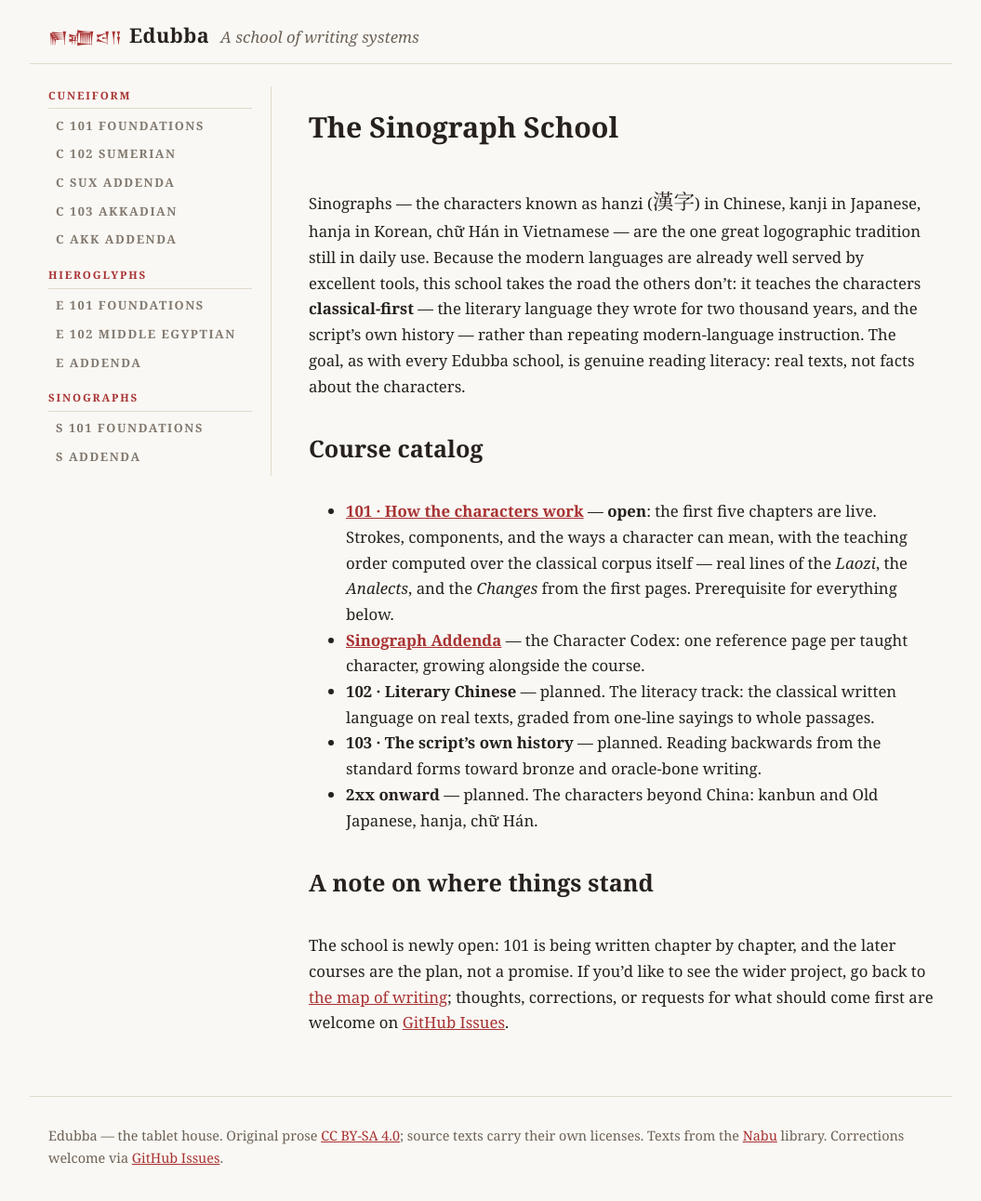
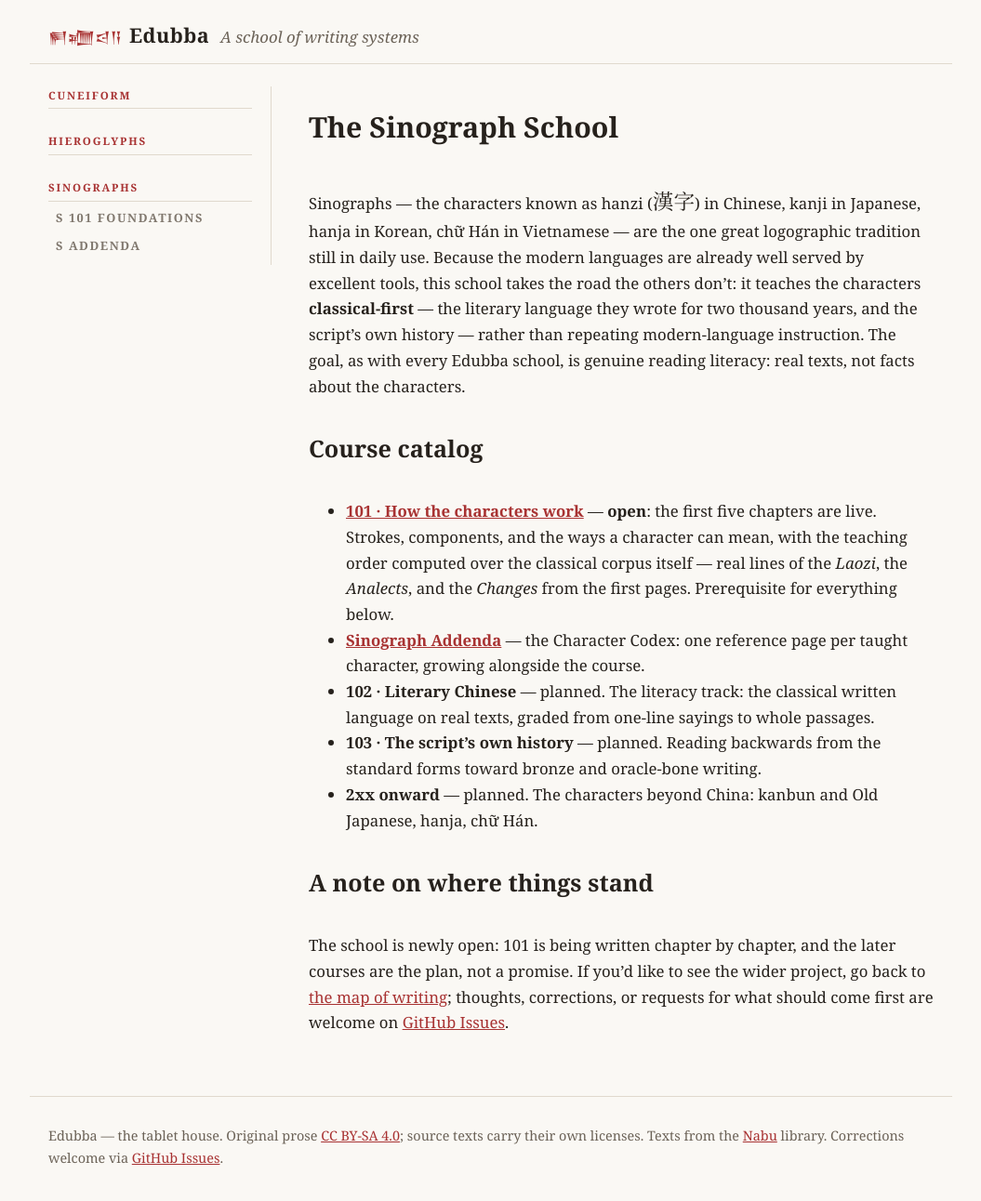
Before and after one commit to arvicco/nabu-edubba, a Jekyll site: the page built from site/sinographs/index.md, in a window 1280 px wide and 1304 px high. Shown: the top 1292 px of the window at 93% size, without its empty margins (112-1167 px from the left). Built offline with Jekyll 4.4.1, drawn with Linux system fonts in a browser that asks for light colours.

Commit message:
feat: sidebar folds non-active schools to their titles
Owner ruling: the list outgrew the viewport — non-active schools
now show as one clickable title (native details, no JS); the
active school opens its courses, the active course its chapters.

Co-Authored-By: Claude Fable 5 <noreply@anthropic.com>

```diff
--- a/site/_includes/course_sidebar.html
+++ b/site/_includes/course_sidebar.html
@@ -1,8 +1,10 @@
 {% comment %}
   Three-level sidebar: School -> Course -> Chapters (owner ruling
-  2026-07-30). Every school with at least one course appears; course
-  labels are the short form (C 101 Foundations, E 101 Foundations);
-  the current course expands to its chapter list. Parameters:
+  2026-07-30). Every school appears, but only as its TITLE unless it
+  is the active school (owner ruling 2026-08-11 — the list outgrew
+  the viewport): the active school opens to its course list, the
+  active course opens to its chapter list. Folding is native
+  <details>, no JS. Parameters:
     include.current — current course string ("cuneiform-102")
     include.here    — URL of the page being rendered (to highlight)
 {% endcomment %}
@@ -16,10 +18,12 @@
 <aside class="course-sidebar">
   {% for s in schools %}
   {% capture school_url %}/{{ s }}/{% endcapture %}
-  <p class="course-sidebar-school">
+  {% capture school_prefix %}{{ s }}-{% endcapture %}
+  <details class="course-sidebar-school-details"{% if include.current contains school_prefix or school_url == include.here %} open{% endif %}>
+  <summary class="course-sidebar-school">
     {% if school_url == include.here %}<span class="here">{{ s | capitalize }}</span>
     {% else %}<a href="{{ school_url | relative_url }}">{{ s | capitalize }}</a>{% endif %}
-  </p>
+  </summary>
   {% assign school_courses = all_courses | where: "school", s %}
   {% for c in school_courses %}
     {% assign c_course = s | append: "-" | append: c.course_no %}
@@ -49,5 +53,6 @@
   </p>
     {% endif %}
   {% endfor %}
+  </details>
   {% endfor %}
 </aside>
--- a/site/assets/style.css
+++ b/site/assets/style.css
@@ -300,7 +300,8 @@ img, svg { max-width: 100%; }
   border-bottom: 1px solid var(--rule);
   padding-bottom: 0.3rem;
 }
-.course-sidebar-school:first-child { margin-top: 0; }
+.course-sidebar-school-details:first-child .course-sidebar-school { margin-top: 0; }
+.course-sidebar-school { cursor: pointer; }
 .course-sidebar-school a { color: inherit; text-decoration: none; }
 .course-sidebar-school a:hover { text-decoration: underline; }
 
@@ -378,8 +379,10 @@ img, svg { max-width: 100%; }
     overflow-y: auto;
     scrollbar-width: thin;
   }
-  .course-sidebar-details summary { list-style: none; }
-  .course-sidebar-details summary::-webkit-details-marker { display: none; }
+  .course-sidebar-details summary,
+  .course-sidebar-school-details summary { list-style: none; }
+  .course-sidebar-details summary::-webkit-details-marker,
+  .course-sidebar-school-details summary::-webkit-details-marker { display: none; }
 }
 
 @media (max-width: 1099.9px) {
```
